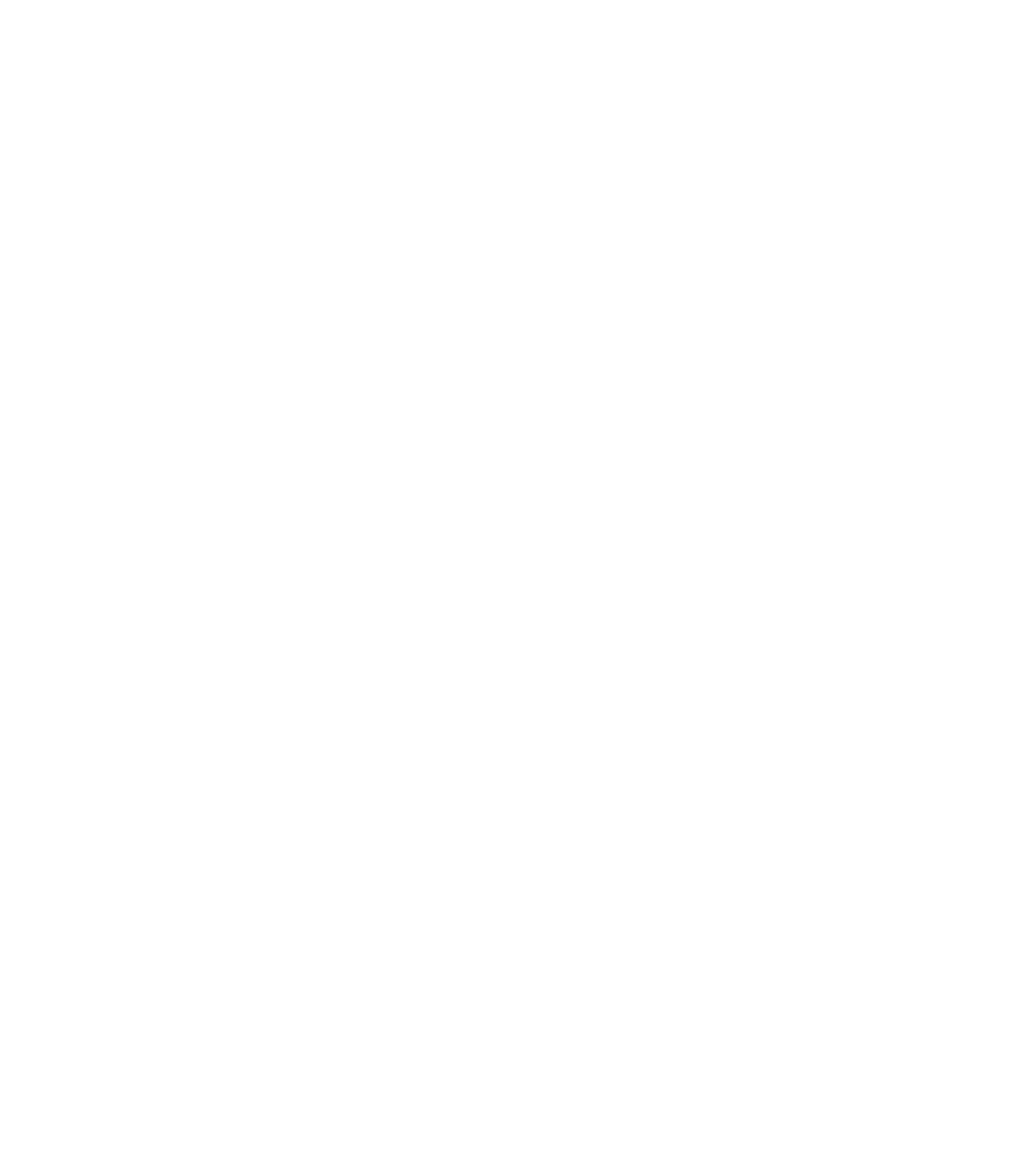
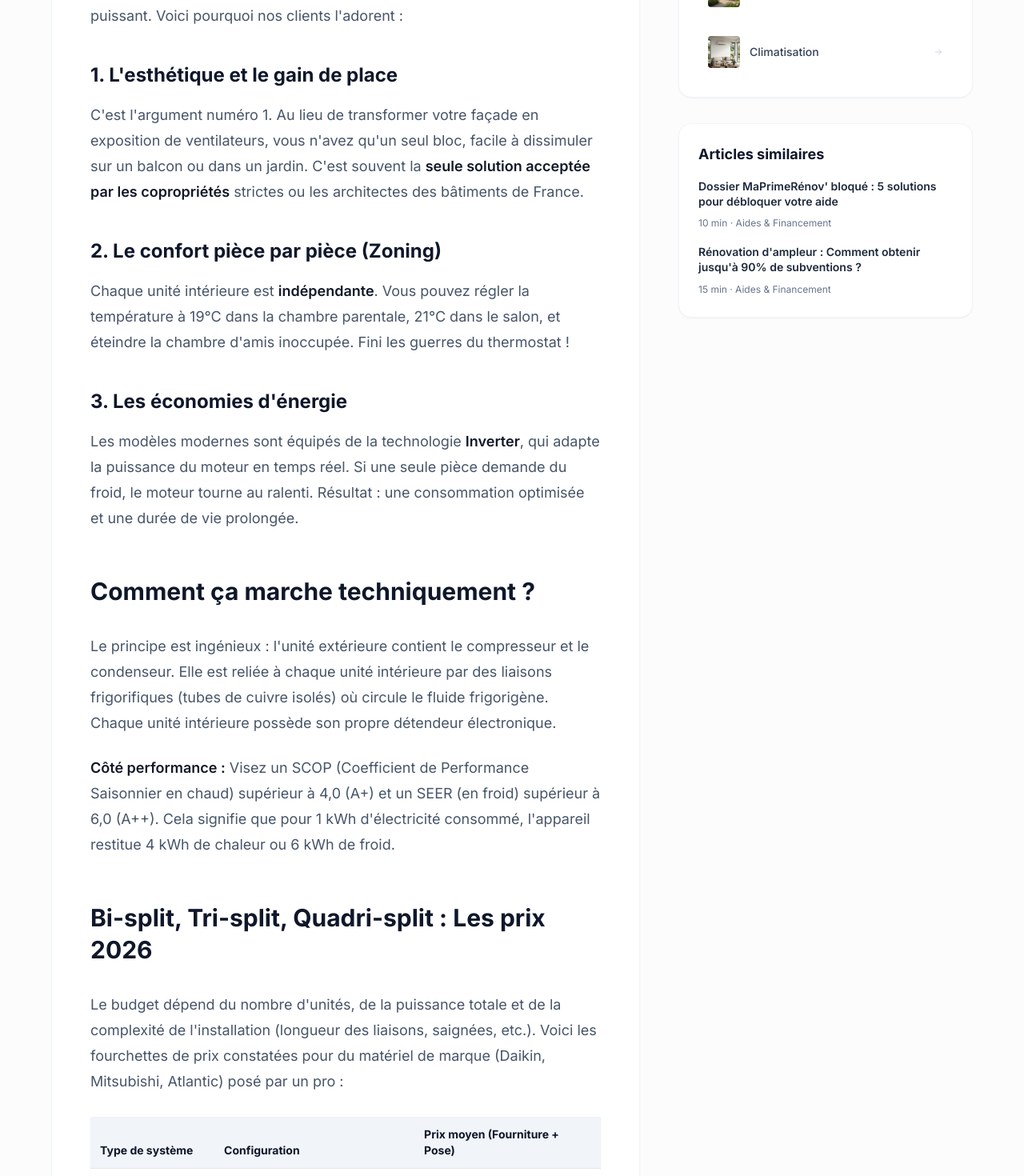
Before and after one commit to baguettecroissant/cercle-artisans.fr, a Next.js app: page /blog/climatisation-multi-split-une-seule-unite-exterieure in a window 1280 px wide. Before the commit this address had no page. Shown: the part 1020-2490 px from the top of the page at 80% size. Before the commit the page ends 800 px from the top, so only its background shows below. Built offline with nearby package versions, Linux system fonts and the light colour scheme.

Commit message:
feat(blog): add multi-split ac article and fix runtime error

```diff
--- a/src/data/blog-posts.ts
+++ b/src/data/blog-posts.ts
@@ -1,6 +1,95 @@
 import { BlogPost } from "@/types";
 
 export const blogPosts: BlogPost[] = [
+    {
+        slug: "climatisation-multi-split-une-seule-unite-exterieure",
+        title: "Climatisation Multi-split : Une seule unité extérieure pour toute la maison",
+        metaDescription: "Une seule unité extérieure pour chauffer et climatiser 5 pièces ? Découvrez la climatisation multi-split : fonctionnement, prix, aides 2025 et installation.",
+        heroImage: "/images/blog/climatisation-multi-split-hero.jpg",
+        category: "Climatisation",
+        publishedAt: "2026-02-17",
+        readTime: "8 min",
+        excerpt: "Fini les façades défigurées par une collection de moteurs ! La climatisation multi-split permet de raccorder jusqu'à 5 unités intérieures sur un seul groupe extérieur. Gain de place, économies d'énergie, confort pièce par pièce : voici tout ce qu'il faut savoir.",
+        relatedServices: ["climatisation", "pompe-a-chaleur-air-eau", "isolation-exterieur"],
+        content: `
+            <p class="text-lg leading-relaxed">C'est le dilemme classique : vous voulez climatiser le salon et les chambres, mais l'idée d'avoir trois gros moteurs accrochés à votre façade vous rebute (et votre copropriété aussi). La solution ? La <strong>climatisation multi-split</strong>. Avec une seule unité extérieure capable d'alimenter jusqu'à 5 unités intérieures, c'est le choix de la discrétion et de l'efficacité. Mais est-ce vraiment rentable ? Quel modèle choisir ? Et quelles sont les aides en 2026 ? Décryptage complet.</p>
+
+            <h2>Pourquoi choisir un climatiseur multi-split ?</h2>
+            <p>Contrairement au mono-split (1 moteur = 1 unité intérieure), le multi-split centralise la production de froid (et de chaud) sur un seul groupe extérieur puissant. Voici pourquoi nos clients l'adorent :</p>
+
+            <h3>1. L'esthétique et le gain de place</h3>
+            <p>C'est l'argument numéro 1. Au lieu de transformer votre façade en exposition de ventilateurs, vous n'avez qu'un seul bloc, facile à dissimuler sur un balcon ou dans un jardin. C'est souvent la <strong>seule solution acceptée par les copropriétés</strong> strictes ou les architectes des bâtiments de France.</p>
+
+            <h3>2. Le confort pièce par pièce (Zoning)</h3>
+            <p>Chaque unité intérieure est <strong>indépendante</strong>. Vous pouvez régler la température à 19°C dans la chambre parentale, 21°C dans le salon, et éteindre la chambre d'amis inoccupée. Fini les guerres du thermostat !</p>
+
+            <h3>3. Les économies d'énergie</h3>
+            <p>Les modèles modernes sont équipés de la technologie <strong>Inverter</strong>, qui adapte la puissance du moteur en temps réel. Si une seule pièce demande du froid, le moteur tourne au ralenti. Résultat : une consommation optimisée et une durée de vie prolongée.</p>
+
+            <h2>Comment ça marche techniquement ?</h2>
+            <p>Le principe est ingénieux : l'unité extérieure contient le compresseur et le condenseur. Elle est reliée à chaque unité intérieure par des liaisons frigorifiques (tubes de cuivre isolés) où circule le fluide frigorigène. Chaque unité intérieure possède son propre détendeur électronique.</p>
+            <p><strong>Côté performance :</strong> Visez un SCOP (Coefficient de Performance Saisonnier en chaud) supérieur à 4,0 (A+) et un SEER (en froid) supérieur à 6,0 (A++). Cela signifie que pour 1 kWh d'électricité consommé, l'appareil restitue 4 kWh de chaleur ou 6 kWh de froid.</p>
+
+            <h2>Bi-split, Tri-split, Quadri-split : Les prix 2026</h2>
+            <p>Le budget dépend du nombre d'unités, de la puissance totale et de la complexité de l'installation (longueur des liaisons, saignées, etc.). Voici les fourchettes de prix constatées pour du matériel de marque (Daikin, Mitsubishi, Atlantic) posé par un pro :</p>
+
+            <table class="w-full border-collapse my-6 text-sm">
+                <thead>
+                    <tr class="bg-slate-100">
+                        <th class="p-3 text-left font-bold border-b">Type de système</th>
+                        <th class="p-3 text-left font-bold border-b">Configuration</th>
+                        <th class="p-3 text-left font-bold border-b">Prix moyen (Fourniture + Pose)</th>
+                    </tr>
+                </thead>
+                <tbody>
+                    <tr class="border-b"><td class="p-3"><strong>Bi-split</strong></td><td class="p-3">2 pièces (ex: Salon + 1 Chambre)</td><td class="p-3">3 000 € à 4 500 € TTC</td></tr>
+                    <tr class="border-b"><td class="p-3"><strong>Tri-split</strong></td><td class="p-3">3 pièces (ex: Salon + 2 Chambres)</td><td class="p-3">4 500 € à 6 500 € TTC</td></tr>
+                    <tr class="border-b"><td class="p-3"><strong>Quadri-split</strong></td><td class="p-3">4 pièces (Maison complète)</td><td class="p-3">6 000 € à 9 000 € TTC</td></tr>
+                    <tr class="border-b"><td class="p-3"><strong>Gainable (5 sorties)</strong></td><td class="p-3">Tout intégré (réseau de gaines)</td><td class="p-3">10 000 € à 15 000 € TTC</td></tr>
+                </tbody>
+            </table>
+
+            <h2>Quelles aides financières pour une clim réversible en 2026 ?</h2>
+            <p>Soyons clairs pour éviter les déconvenues : la climatisation réversible (air-air) est considérée comme un équipement de confort d'été par l'État. Elle est donc <strong>exclue de MaPrimeRénov'</strong> (contrairement à la <a href="/service/pompe-a-chaleur-air-eau" class="text-blue-600 hover:underline font-medium">pompe à chaleur air-eau</a> qui se branche sur des radiateurs).</p>
+            <p>Cependant, des aides existent pour amortir l'investissement :</p>
+            <ul>
+                <li><strong>Les CEE (Certificats d'Économies d'Énergie) :</strong> Jusqu'à 900 € de prime selon la surface et la zone climatique. Condition : faire appel à un artisan RGE et choisir un appareil performant (SCOP ≥ 3,9).</li>
+                <li><strong>La TVA réduite à 10% :</strong> Elle s'applique sur la <strong>main d'œuvre uniquement</strong> (et non sur le matériel) si votre logement a plus de 2 ans.</li>
+                <li><strong>L'éco-chèque régional :</strong> Certaines régions comme l'Occitanie ou PACA proposent des aides locales. Renseignez-vous !</li>
+            </ul>
+
+            <p class="mb-4 btn-warning p-4 bg-orange-50 border-l-4 border-orange-500 text-orange-700"><strong>Attention aux arnaques :</strong> Si on vous promet la clim à 1€ ou qu'elle est "gratuite avec les aides", fuyez. C'est impossible techniquement et légalement.</p>
+
+            <h2>L'installation : Un travail de précision</h2>
+            <p>Poser un multi-split ne s'improvise pas. C'est un circuit fermé sous haute pression contenant des fluides frigorigènes réglementés.</p>
+            <ol class="list-decimal pl-6 space-y-2 mb-6">
+                <li><strong>L'étude thermique :</strong> Votre artisan dimensionne la puissance. Trop puissant = cycles courts et usure. Pas assez = surconsommation.</li>
+                <li><strong>Le passage des liaisons :</strong> C'est l'étape la plus délicate. Il faut passer les tubes de cuivre et l'évacuation des condensats (l'eau de condensation) depuis chaque pièce jusqu'au groupe extérieur ou une évacuation d'eau. Goulottes discrètes, saignées ou passage en combles/vide-sanitaire : tout s'étudie.</li>
+                <li><strong>Le tirage au vide et la mise en service :</strong> Étape cruciale pour chasser l'air et l'humidité des tuyaux avant d'envoyer le gaz. Seul un pro avec une <strong>attestation de capacité</strong> peut manipuler les fluides.</li>
+            </ol>
+
+            <h2>FAQ : Vos questions fréquentes</h2>
+
+            <h3>Est-ce bruyant ?</h3>
+            <p>Les unités intérieures actuelles sont quasi inaudibles (19 à 22 dB en mode silencieux, soit le bruit d'un chuchotement). L'unité extérieure ronronne (45-50 dB), attention donc à ne pas la coller sous la fenêtre du voisin !</p>
+
+            <h3>Peut-on chauffer toute la maison avec ?</h3>
+            <p>Oui, c'est le principe du chauffage thermodynamique. C'est très économique jusqu'à -5°C / -10°C extérieur. En zone de montagne ou climat très rude, un chauffage d'appoint (poêle, radiateurs) peut rester nécessaire pour les jours de grand froid.</p>
+
+            <h3>Quel entretien prévoir ?</h3>
+            <p>Nettoyez les filtres des unités intérieures tous les 2 mois (aspirateur + eau savonneuse). Pour l'unité extérieure et le circuit gaz, un contrôle d'étanchéité réalisé par un pro est obligatoire tous les 2 ans si la charge en fluide dépasse 2kg (souvent le cas sur les gros multi-splits).</p>
+
+            <h2>Conclusion</h2>
+            <p>La climatisation multi-split est l'investissement confort par excellence. Elle valorise votre bien, vous garde au frais l'été et réduit votre facture de chauffage l'hiver. Pour une installation durable et esthétique, l'expertise d'un frigoriste qualifié est indispensable.</p>
+
+            <p class="mt-6 p-4 bg-blue-50 rounded-lg border border-blue-100">
+                <strong>Vous envisagez d'installer une clim multi-split ?</strong><br>
+                Ne laissez pas n'importe qui toucher à vos murs. Le Cercle des Artisans sélectionne pour vous les meilleurs climaticiens RGE de votre région.<br>
+                <a href="/devis" class="inline-block mt-2 bg-blue-600 !text-white no-underline px-6 py-2 rounded-full font-semibold hover:bg-blue-700 transition-colors">Je demande mon devis installation clim</a>
+            </p>
+        `
+    },
+
     {
         slug: "dossier-maprimerenov-bloque-solutions",
         title: "Dossier MaPrimeRénov' bloqué : 5 solutions pour débloquer votre aide",
```
Also changed, not shown: public/images/blog/climatisation-multi-split-hero.jpg (added).
